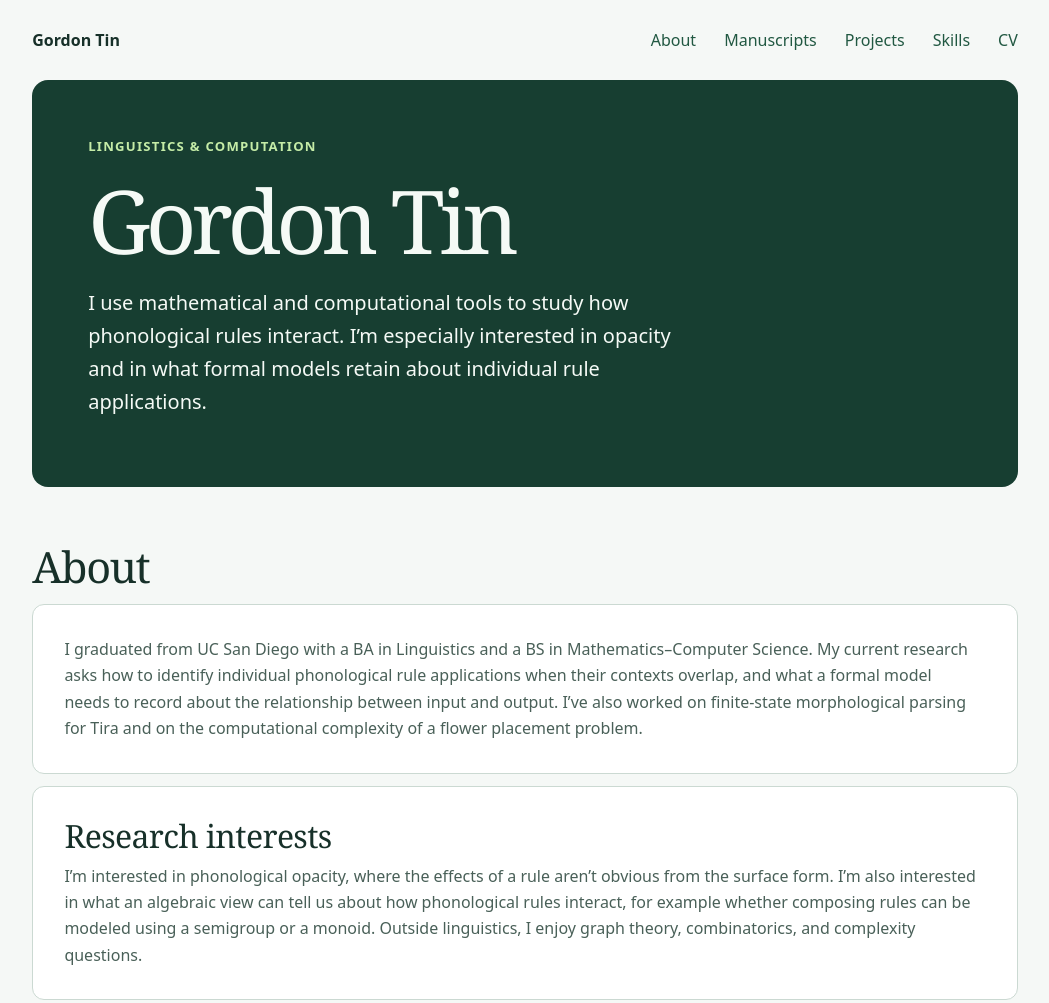
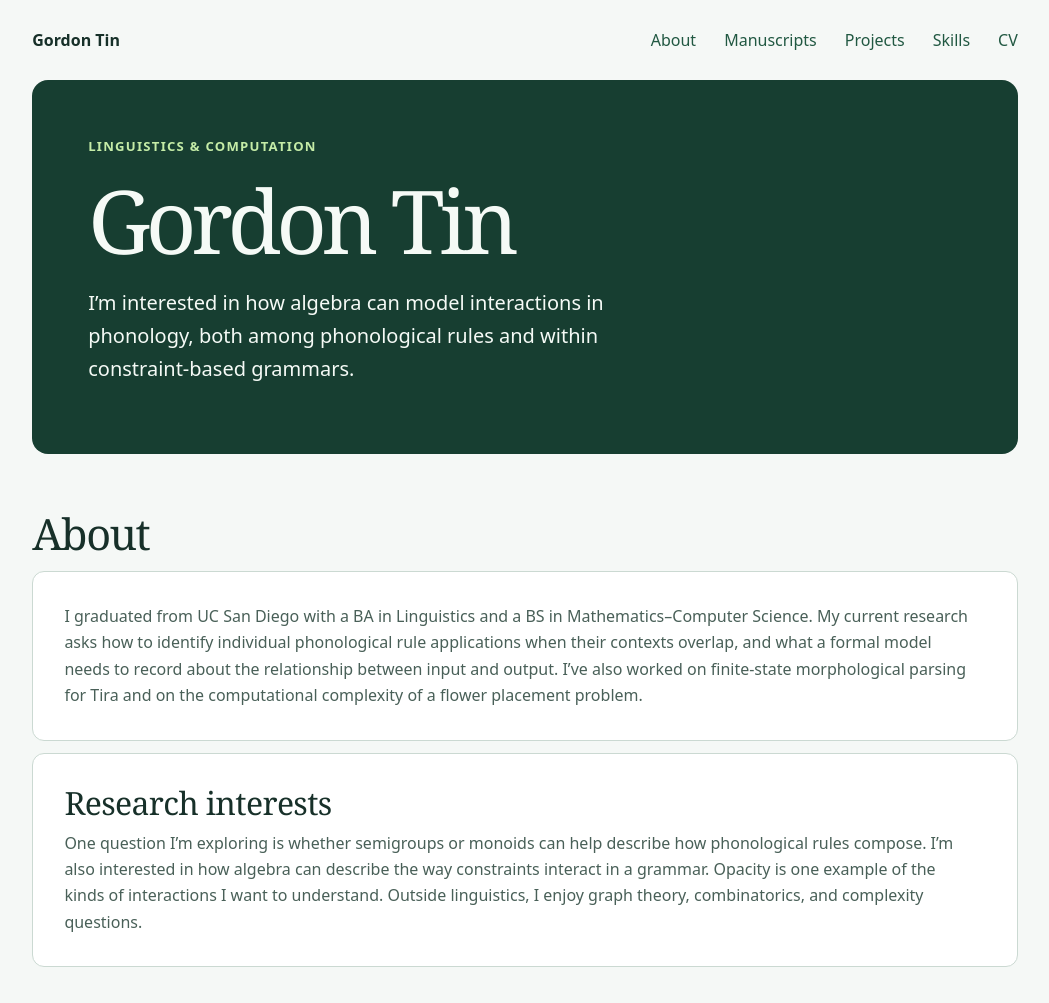
Before and after one commit to Eurypema/eurypema.github.io, a plain HTML site: page index.html in a window 1280 px wide. Shown: the top 1003 px of the page, without its empty margins (115-1164 px from the left). Drawn offline with Linux system fonts and the light colour scheme.

Commit message:
Center algebraic modeling in the research introduction

```diff
--- a/index.html
+++ b/index.html
@@ -7,7 +7,7 @@
 <header class="shell head"><a class="brand" href="./">Gordon Tin</a><nav aria-label="Main"><a href="#about">About</a><a href="#papers">Manuscripts</a><a href="#projects">Projects</a><a href="#skills">Skills</a><a href="cv.html">CV</a></nav></header>
 <main id="main" class="shell">
 <section class="hero" aria-labelledby="name">
-<div><p class="eyebrow">Linguistics &amp; computation</p><h1 id="name">Gordon Tin</h1><p class="lead">I use mathematical and computational tools to study how phonological rules interact. I’m especially interested in opacity and in what formal models retain about individual rule applications.</p></div>
+<div><p class="eyebrow">Linguistics &amp; computation</p><h1 id="name">Gordon Tin</h1><p class="lead">I’m interested in how algebra can model interactions in phonology, both among phonological rules and within constraint-based grammars.</p></div>
 </section>
 <section id="about" aria-labelledby="about-title">
 <div class="section-head"><h2 id="about-title">About</h2></div>
@@ -16,7 +16,7 @@
 </div>
 <div class="entry">
 <h3>Research interests</h3>
-<p>I’m interested in phonological opacity, where the effects of a rule aren’t obvious from the surface form. I’m also interested in what an algebraic view can tell us about how phonological rules interact, for example whether composing rules can be modeled using a semigroup or a monoid. Outside linguistics, I enjoy graph theory, combinatorics, and complexity questions.</p>
+<p>One question I’m exploring is whether semigroups or monoids can help describe how phonological rules compose. I’m also interested in how algebra can describe the way constraints interact in a grammar. Opacity is one example of the kinds of interactions I want to understand. Outside linguistics, I enjoy graph theory, combinatorics, and complexity questions.</p>
 </div>
 </section>
 <section id="papers" aria-labelledby="papers-title">
```
